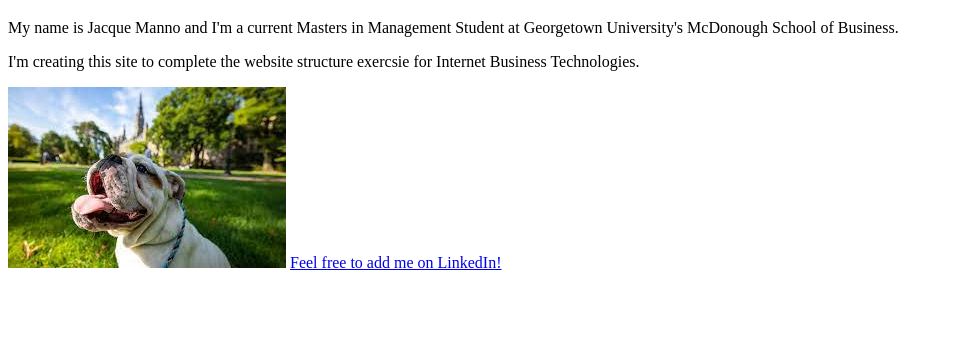
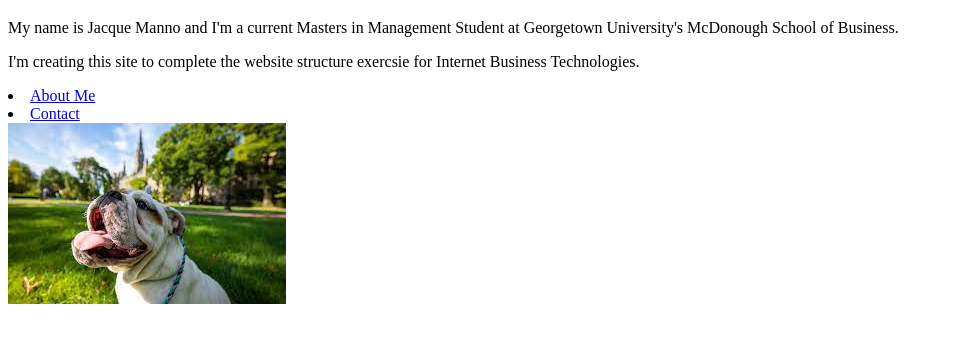
Before and after one commit to jacquemanno/Website-Playground-2022, a plain HTML site: page index.html in a window 1280 px wide. Shown: the part 61-404 px from the top of the page, without its empty margins (0-953 px from the left). Drawn offline with Linux system fonts and the light colour scheme.

Commit message:
Update Contact

```diff
--- a/index.html
+++ b/index.html
@@ -10,11 +10,14 @@
 
       <p>I'm creating this site to complete the website structure exercsie for Internet Business Technologies.</p>
 
-      <img src="Jack the Bulldog.jpg" alt="Jack the Bulldog">
+      <li><a href="About Me.html">About Me</a></li>
+      <li><a href="Contact.html">Contact</a></li>
+
 
 
 
 
   </body>
-  <a href="https://www.linkedin.com/in/jacqueline-manno/">Feel free to add me on LinkedIn!</a>
+  <img src="Jack the Bulldog.jpg" alt="Jack the Bulldog">
+
 </html>
```
Also changed, not shown: Contact.html (added, +1 -0 lines).
